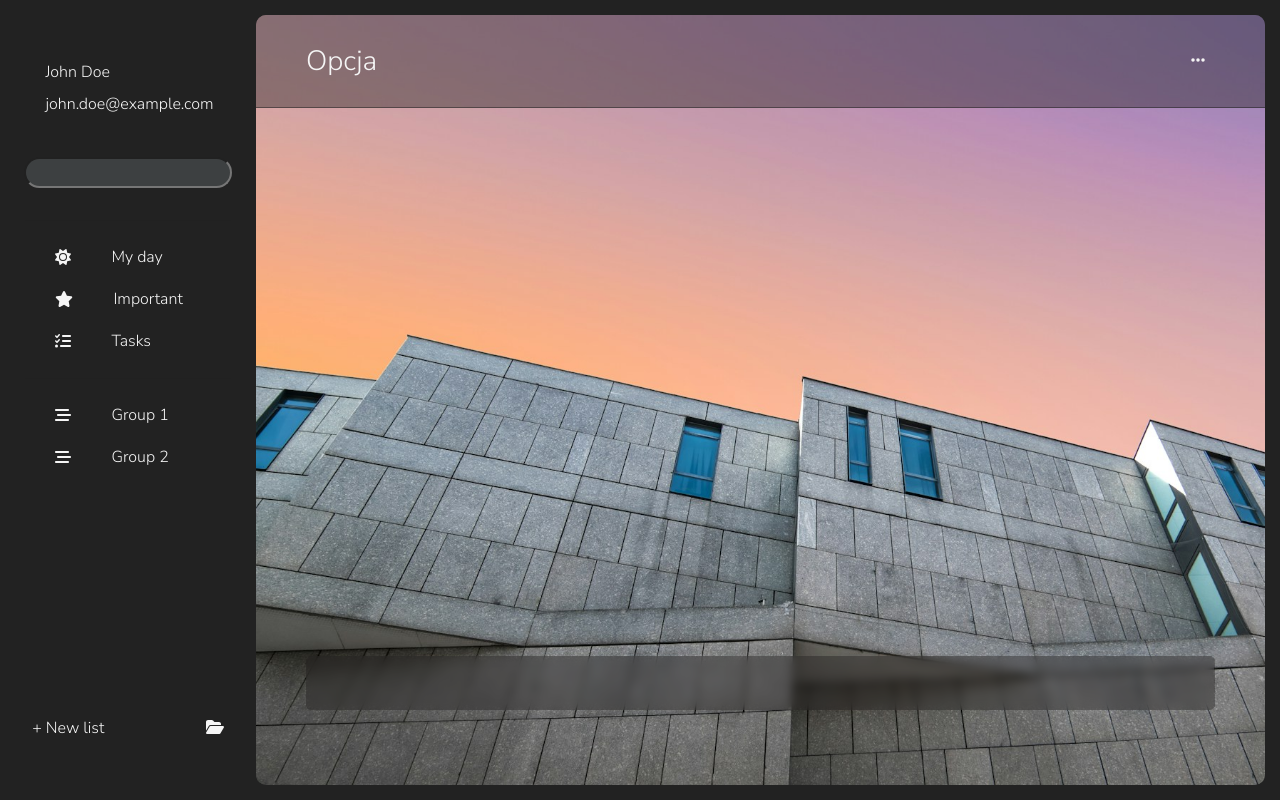
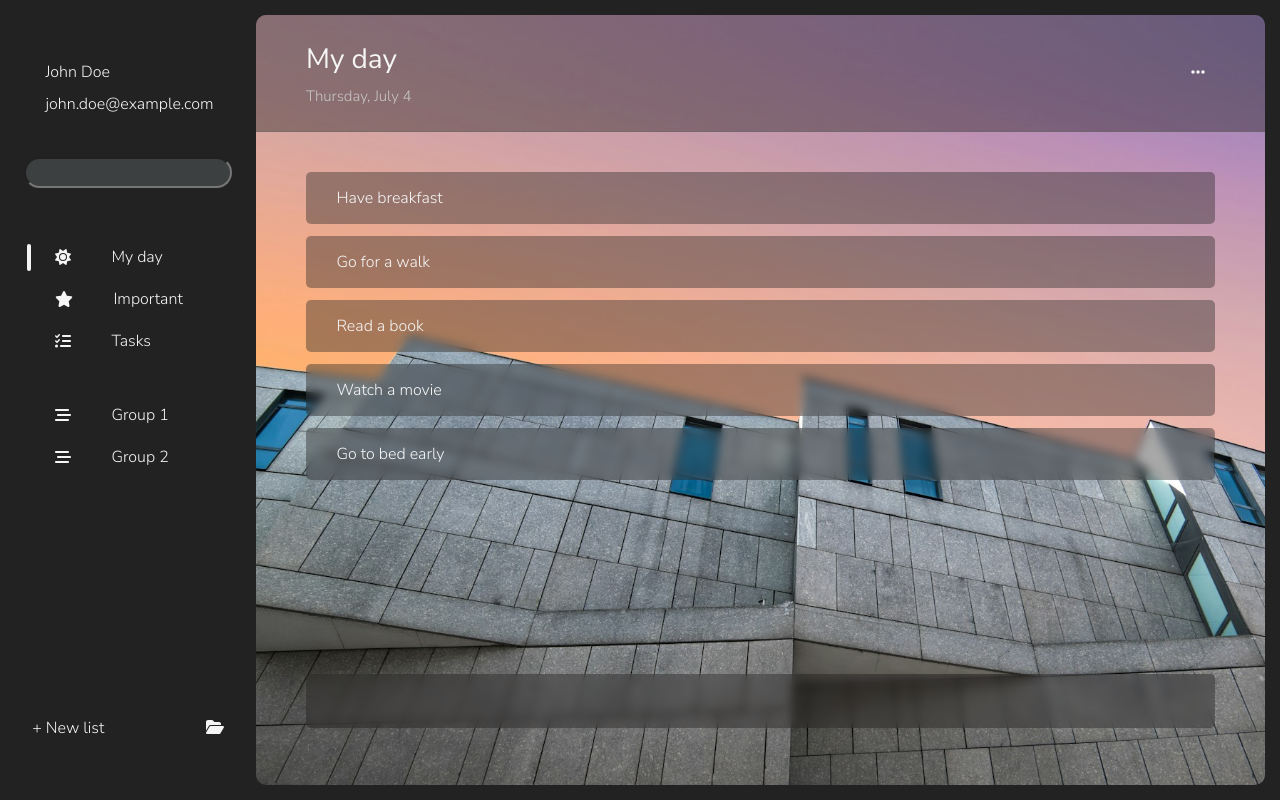
Before and after one commit to hannaharkusha/typescript-todo-list, a React (Create React App) app: page / in a window 1280 px wide. Built offline with nearby package versions, Linux system fonts and the light colour scheme.

Commit message:
added note adding prototype

```diff
--- a/src/App.tsx
+++ b/src/App.tsx
@@ -49,7 +49,7 @@ const App: React.FC = () => {
   const [customGroups, setCustomGroups] = useState<string[]>(initialDataContext.customGroups);
   const [groups, setGroups] = useState<[string, IconDefinition][]>(initialDataContext.groups);
 
-    const [option, setOption] = useState <string>('');
+    const [option, setOption] = useState <string>('My day');
   const [data, setData] = useState<string[][]>(initialDataContext.data)
   const addCustomGroup = (group: string) => {
     setCustomGroups([...customGroups, group]);
--- a/src/components/list.tsx
+++ b/src/components/list.tsx
@@ -1,61 +1,69 @@
-import React, {useContext, useEffect, useState} from "react";
+import React, { useContext, useEffect, useState } from "react";
 import { DataContext } from "../App";
 import { FontAwesomeIcon } from '@fortawesome/react-fontawesome';
-import {faEllipsis} from "@fortawesome/free-solid-svg-icons";
+import { faEllipsis } from "@fortawesome/free-solid-svg-icons";
 
 interface ListProps {
-    option: string ;
+    option: string;
 }
 
-const List: React.FC<ListProps> = ({option }) => {
+const List: React.FC<ListProps> = ({ option }) => {
+    const { data } = useContext(DataContext);
 
-    const {data}= useContext(DataContext);
+    const [date, setDate] = useState<string>('');
+    const [newNote, setNewNote] = useState<string>('');
 
-    const [date, setDate] = useState<string>('')
-
-
-
-
-    useEffect(()=>{
-
-        const options :{} = {
+    useEffect(() => {
+        const options: {} = {
             weekday: 'long',
             day: 'numeric',
             month: 'long'
-        }
+        };
 
         let date = new Date();
-        setDate(date.toLocaleString('en-US', options))
+        setDate(date.toLocaleString('en-US', options));
 
-        setInterval(()=>{
-            date = new Date()
-            setDate(date.toLocaleString('en-US', options))
+        const interval = setInterval(() => {
+            date = new Date();
+            setDate(date.toLocaleString('en-US', options));
         }, 60000);
 
+        return () => clearInterval(interval); // Clear interval on unmount
+    }, [option]);
 
-    },[option])
+    const handleKeyDown = (e: React.KeyboardEvent<HTMLInputElement>) => {
+        if (e.key === 'Enter') {
+            data.push([option, newNote]);
+            setNewNote('');
+        }
+    };
 
     return (
         <div className='list flex'>
             <div className="list-top flex">
-                {option==='My day' ? (
+                {option === 'My day' ? (
                     <div className='flex column'>
                         <div className='option'>{option}</div>
                         <div className='date'>{date}</div>
                     </div>
                 ) : (<div>{option ? option : 'Opcja'}</div>)}
-                    <div ><FontAwesomeIcon icon={faEllipsis}/></div>
+                <div><FontAwesomeIcon icon={faEllipsis} /></div>
             </div>
             <div className="list-content">
                 <div className='list-tasks'>
-                    {data.filter(el=> {
-                        return el[0]===option
-                    }).map(el=>(
-                        <div>{el[1]}</div>
+                    {data.filter(el => {
+                        return el[0] === option;
+                    }).map((el, index) => (
+                        <div key={index}>{el[1]}</div>
                     ))}
                 </div>
                 <div className="list-task-input">
-                    <input type="text"/>
+                    <input
+                        type="text"
+                        value={newNote}
+                        onChange={(e: React.ChangeEvent<HTMLInputElement>) => setNewNote(e.target.value)}
+                        onKeyDown={handleKeyDown}
+                    />
                 </div>
             </div>
         </div>
--- a/src/index.css
+++ b/src/index.css
@@ -122,7 +122,7 @@ body {
   justify-content: space-between;
   padding: 25px 50px;
   align-items: center;
-  border-bottom: 1px solid rgba(33, 32, 32, 0.5);
+  border-bottom: 1px solid rgba(107, 104, 104, 0.5);
   background-color: rgba(33, 32, 32, 0.4);
   border-radius: 10px 10px 0 0;
 }
```
